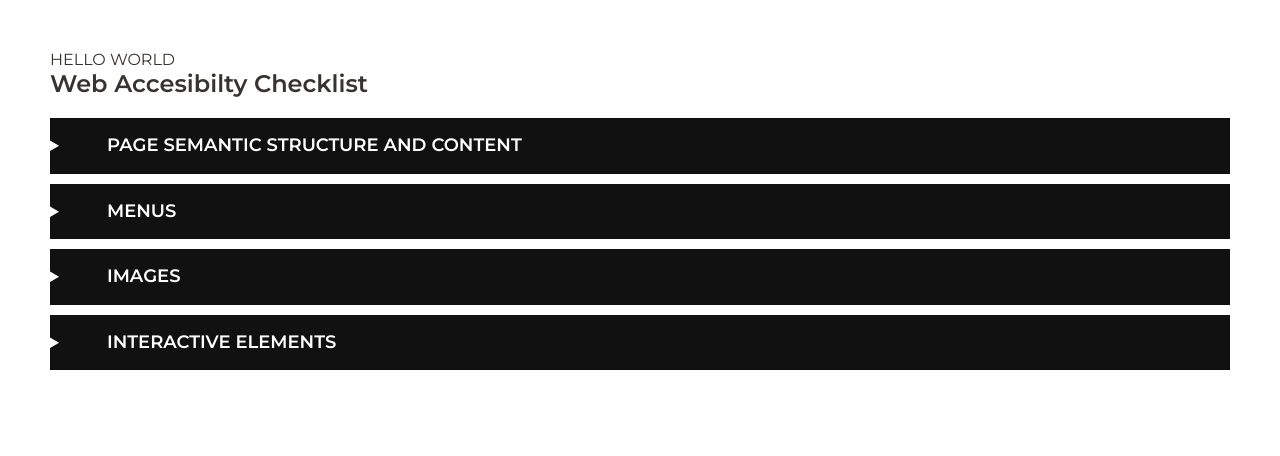
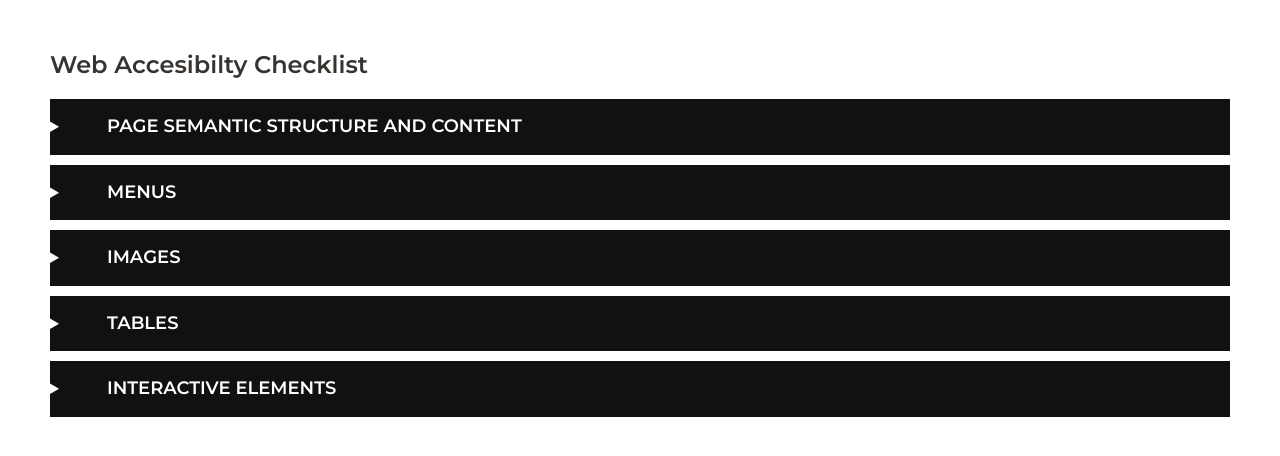
Before and after one commit to k2project/portfolio, a React (Create React App) app: page /checklist in a window 1280 px wide. Shown: the top 456 px of the page. Built offline with nearby package versions, Linux system fonts and the light colour scheme.

Commit message:
checklist page imgs

```diff
--- a/src/Checklist/Checklist.js
+++ b/src/Checklist/Checklist.js
@@ -4,6 +4,7 @@ import './Checklist.scss';
 import SemanticStructure from './accordions/SemanticStructure';
 import Menus from './accordions/Menus';
 import Images from './accordions/Images';
+import Tables from './accordions/Tables';
 import DynamicContent from './accordions/DynamicContent';
 
 function Checklist() {
@@ -32,11 +33,11 @@ function Checklist() {
      })
      return (
           <article className="checklist">
-               HELLO WORLD
                <h2 className="checklist__title">Web Accesibilty Checklist</h2>
                <SemanticStructure />
                <Menus />
                <Images />
+               <Tables />
                <DynamicContent />
           </article>
      )
--- /dev/null
+++ b/src/Checklist/accordions/Tables.js
@@ -0,0 +1,57 @@
+import React from 'react';
+import '../Checklist.scss';
+import ChecklistLiEl from '../ChecklistLiEl';
+import AccordionWidget from '../../components/AccordionWidget/AccordionWidget';
+
+function Tables() {
+
+     const accordionData = {
+          heading: 3,
+          title: 'Tables',
+          subtitle: null,
+          styling: 'bg-dark',
+     }
+     return (
+          <AccordionWidget data={accordionData}>
+               <section>
+                    <ul className="checklist__list" aria-label="tables accessibilty">
+                         <ChecklistLiEl id="tables-1">
+                         </ChecklistLiEl>
+                    </ul>
+               </section>
+               <section>
+                    <h4 className="checklist__subcaption" id="#t-one-h">Tables with one header</h4>
+                    <ul className="checklist__list" aria-labelledby="t-one-h">
+                         <ChecklistLiEl id="t-one-h-1">
+                         </ChecklistLiEl>
+
+                    </ul>
+               </section>
+               <section>
+                    <h4 className="checklist__subcaption" id="#t-two-h">Tables with two headers</h4>
+                    <ul className="checklist__list" aria-labelledby="t-two-h">
+                         <ChecklistLiEl id="t-two-h-1">
+                         </ChecklistLiEl>
+
+                    </ul>
+               </section>
+               <section>
+                    <h4 className="checklist__subcaption" id="#t-irr-h">Tables with irregular headers</h4>
+                    <ul className="checklist__list" aria-labelledby="t-irr-h">
+                         <ChecklistLiEl id="t-irr-h-1">
+                         </ChecklistLiEl>
+
+                    </ul>
+               </section>
+               <section>
+                    <h4 className="checklist__subcaption" id="#t-multi-h">Tables with multi-level headers</h4>
+                    <ul className="checklist__list" aria-labelledby="t-multi-h">
+                         <ChecklistLiEl id="t-multi-h-1">
+                         </ChecklistLiEl>
+
+                    </ul>
+               </section>
+          </AccordionWidget >
+     )
+}
+export default Tables;
```
